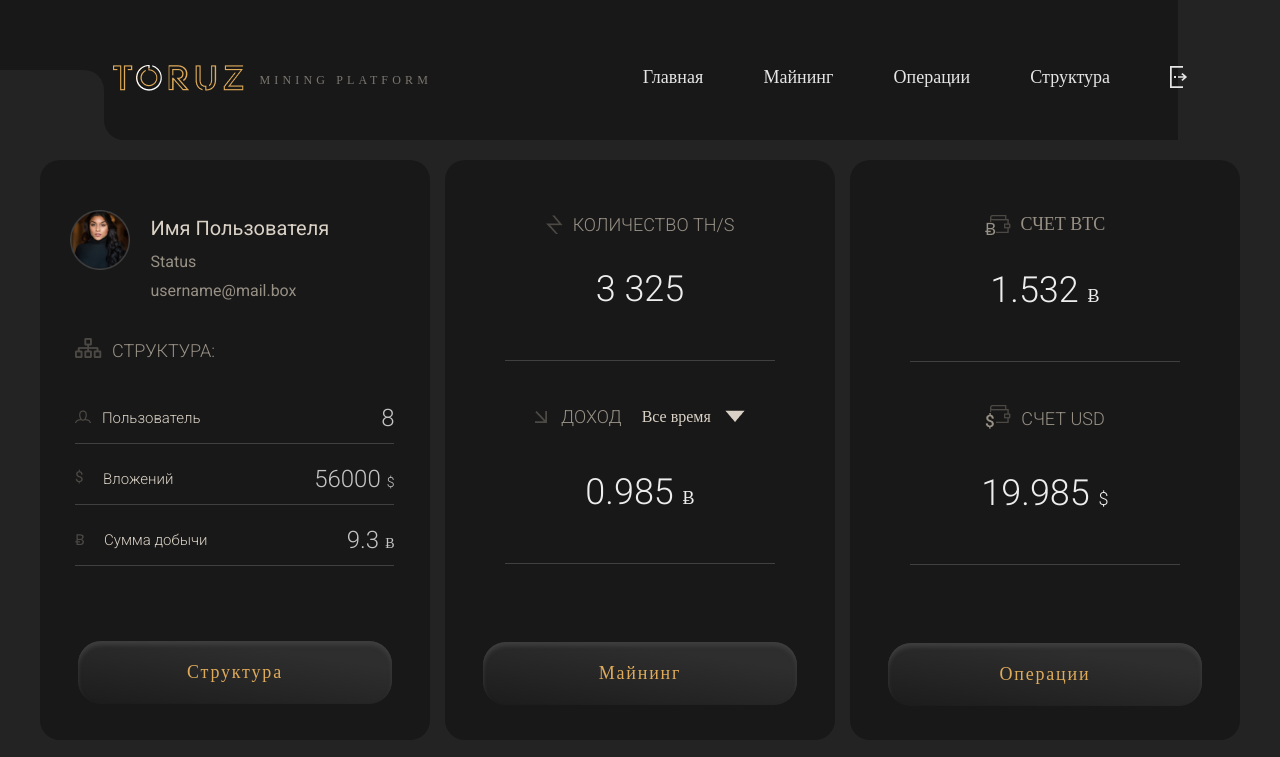
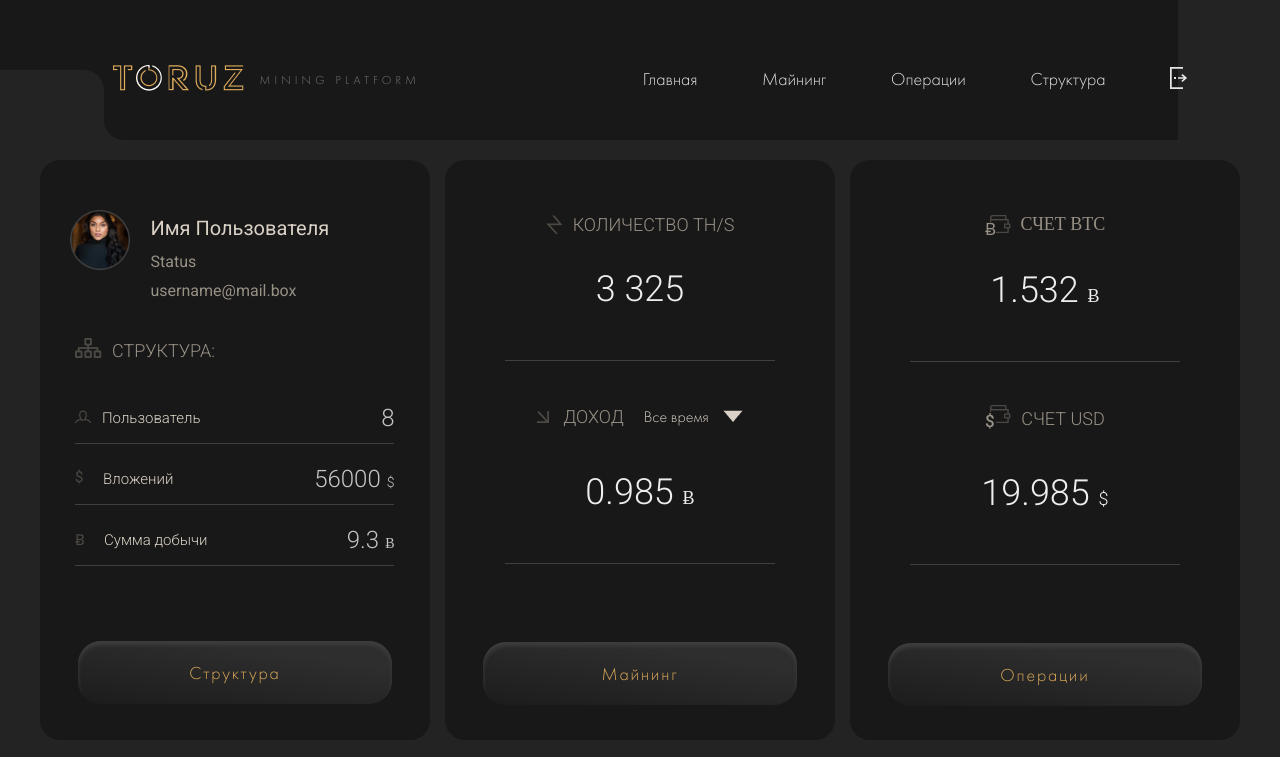
Before and after one commit to 1A1exander1/toruz, a website: page src/index.html in a window 1280 px wide. Shown: the top 757 px of the page. Drawn offline with nearby package versions, Linux system fonts and the light colour scheme; files that its build step writes are made by us from their sources.

Commit message:
исправление ошибок

```diff
--- a/src/css/fonts.scss
+++ b/src/css/fonts.scss
@@ -1,5 +1,5 @@
 @font-face {
-    font-family: 'Futura PT Light';
+    font-family: 'Futura PT';
     src: url('../fonts/FuturaPT-Light.ttf');
 
     font-weight: normal;
```
